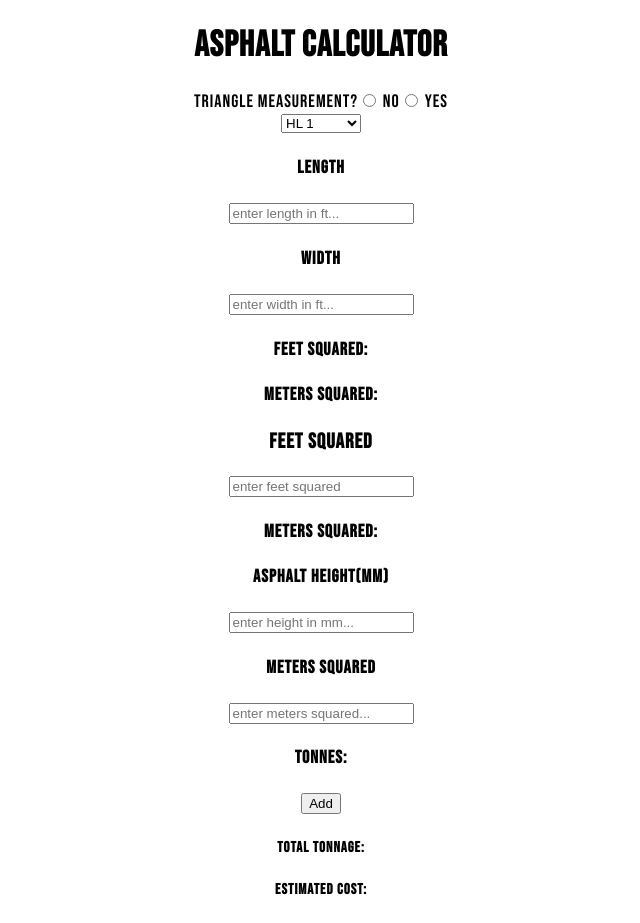
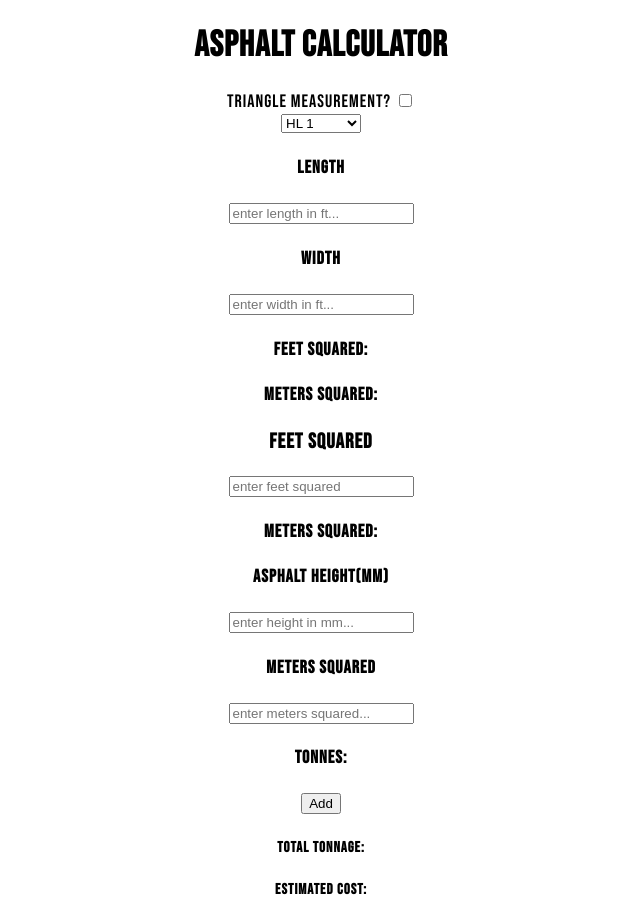
Before and after one commit to KyleRomanos/react-asphalt, a React (Create React App) app: page / in a window 1280 px wide. Shown: the whole page, without its empty margins (319-959 px from the left). Built offline with nearby package versions, Linux system fonts and the light colour scheme.

Commit message:
triangle measurement functional

```diff
--- a/src/Calculation.js
+++ b/src/Calculation.js
@@ -6,21 +6,25 @@ export default function Calculation() {
     const [width, setWidth] = useState('');
     const [feetSquared, setFeetSquared] = useState('');
     const [metersSquared, setMetersSquared] = useState('');
+    const [triangleMeasurement, setTriangleMeasurement] = useState(false);
+
 
     // useEffect is a Hook, it will be called everytime 'length' or 'width' change.
     useEffect(() => {
         const newFeetSquared = parseInt(length) * parseInt(width);
         const newMetersSquared = parseInt(length) * parseInt(width) / 10.76;
+
         if(length && width) {
+
         setFeetSquared(newFeetSquared);
         setMetersSquared(newMetersSquared);
     }},[length, width]);
 
     return (
             <div>
-                    <div>Triangle Measurement?
-                    <input type="radio" value="No" name="gender" /> No
-                    <input type="radio" value="Yes" name="gender" /> Yes
+                    <div>Triangle Measurement? {triangleMeasurement}
+                    <input type="checkbox" name="triangle" onChange={(e) =>{setTriangleMeasurement(e.target.checked) }}/>
+
                     </div>
                     <div>
                     <select id="operator">
@@ -44,9 +48,9 @@ export default function Calculation() {
                 </div>
                 </form>
                 <h4><b>Feet Squared:</b></h4>
-                {feetSquared}
+                { triangleMeasurement ? feetSquared / 2 : feetSquared}
                 <h4><b>Meters Squared:</b></h4>
-                {metersSquared}
+                {triangleMeasurement ? metersSquared / 2 : metersSquared}
             </div>
     )
 
--- a/src/MetersSquared.js
+++ b/src/MetersSquared.js
@@ -4,8 +4,8 @@ import React, {useState, useEffect } from 'react';
 export default function MetersSquared() {
 
 
-    const [feetSquared, setFeetSquared] = useState(null);
-    const [metersSquared, setMetersSquared] = useState(null);
+    const [feetSquared, setFeetSquared] = useState('');
+    const [metersSquared, setMetersSquared] = useState('');
 
 
     useEffect(() => {
```
